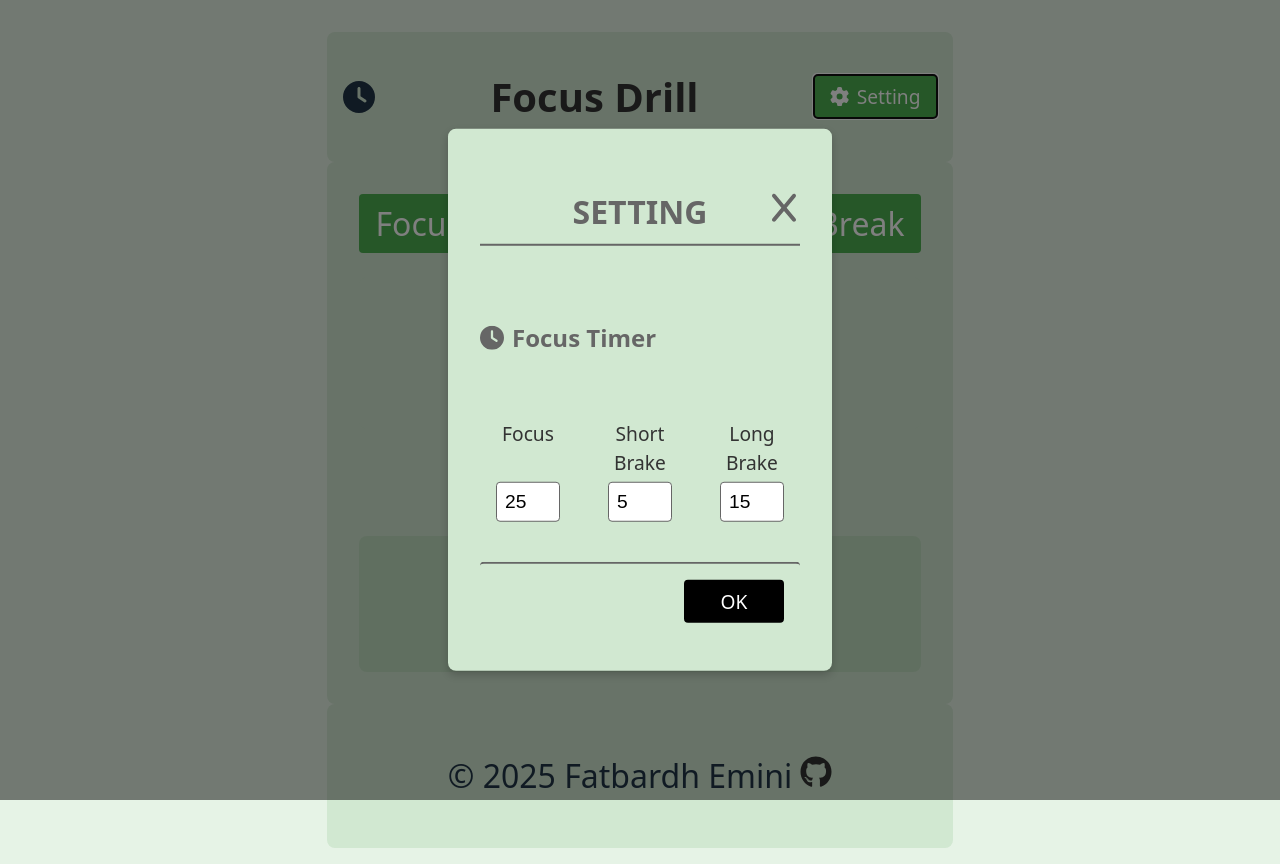
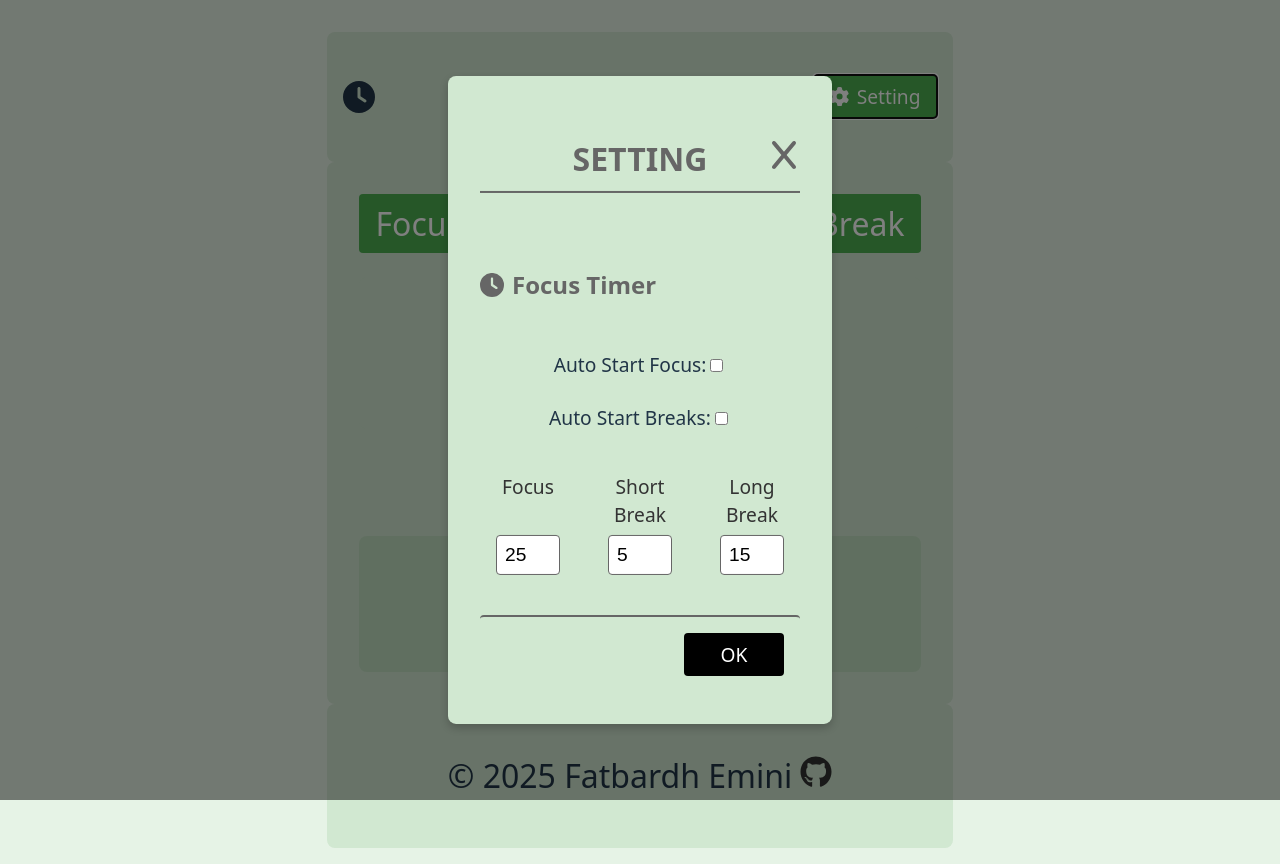
Before and after one commit to fatbardheminii/focus-timer, a React (Vite) app: page / in a window 1280 px wide. Both pictures are taken after a click on the button "Setting". Built offline with nearby package versions, Linux system fonts and the light colour scheme.

Commit message:
feat: Enhance Setting with TimerContext integration
- Add dynamic duration inputs and auto-start toggles
- Sync settings with global state via dispatch

```diff
--- a/src/components/Setting.jsx
+++ b/src/components/Setting.jsx
@@ -1,8 +1,54 @@
 import { FaClock, FaX } from "react-icons/fa6";
+import { useContext, useState, useEffect } from "react";
+import { TimerContext } from "../context/TimerContext";
 
 export default function Setting({ onClose }) {
+  const { state, dispatch } = useContext(TimerContext);
+  const [autoStartBreaks, setAutoStartBreaks] = useState(state.autoStart);
+  const [autoStartFocus, setAutoStartFocus] = useState(state.autoStart);
+
+  // Make sure keys exactly match the reducer state keys!
+  const [focus, setFocus] = useState(state.focusLength);
+  const [shortBreak, setShortBreak] = useState(state.shortBreakLength);
+  const [longBreak, setLongBreak] = useState(state.longBreakLength);
+
+  // Sync local state with global state when modal opens or global values change
+  useEffect(() => {
+    setFocus(state.focusLength);
+    setShortBreak(state.shortBreakLength);
+    setLongBreak(state.longBreakLength);
+    setAutoStartBreaks(state.autoStartBreaks);
+    setAutoStartFocus(state.autoStartFocus);
+  }, [state.focusLength, state.shortBreakLength, state.longBreakLength, state.autoStartBreaks, state.autoStartFocus]);
+
+  const handleSubmit = (e) => {
+    e.preventDefault();
+    dispatch({
+      type: "UPDATE_SETTING",
+      payload: {
+        focusLength: focus,
+        shortBreakLength: shortBreak,
+        longBreakLength: longBreak,
+        autoStartBreaks,
+        autoStartFocus,
+      },
+    });
+
+    dispatch({
+      type: "UPDATE_AUTOSTART_FOCUS",
+      payload: autoStartFocus,
+    });
+
+    dispatch({
+      type: "UPDATE_AUTOSTART_BREAKS",
+      payload: autoStartBreaks,
+    });
+
+    onClose();
+  };
+
   return (
-    <form>
+    <form onSubmit={handleSubmit}>
       <h2 className="form-title">
         Setting
         <span className="close-icon" onClick={onClose}>
@@ -12,32 +58,54 @@ export default function Setting({ onClose }) {
       <h3 className="form-sub-title">
         <FaClock /> Focus Timer
       </h3>
+      <div className="auto-start-container">
+        <label htmlFor="auto-start-focus">Auto Start Focus:</label>
+        <input
+          type="checkbox"
+          id="auto-start-focus"
+          checked={autoStartFocus}
+          onChange={(e) => setAutoStartFocus(e.target.checked)}
+        />
+      </div>
+
+      <div className="auto-start-container">
+        <label htmlFor="auto-start-breaks">Auto Start Breaks:</label>
+        <input
+          type="checkbox"
+          id="auto-start-breaks"
+          checked={autoStartBreaks}
+          onChange={(e) => setAutoStartBreaks(e.target.checked)}
+        />
+      </div>
       <div className="duration-input-container">
         <div className="duration-input-card">
           <label htmlFor="focus-duration">Focus</label>
           <input
             type="number"
-            name="focus-duration"
             id="focus-duration"
-            value={25}
+            value={focus}
+            onChange={(e) => setFocus(Number(e.target.value))}
+            min={1}
           />
         </div>
         <div className="duration-input-card">
-          <label htmlFor="short-brake-duration">Short Brake</label>
+          <label htmlFor="short-break-duration">Short Break</label>
           <input
             type="number"
-            name="short-brake-duration"
-            id="short-brake-duration"
-            value={5}
+            id="short-break-duration"
+            value={shortBreak}
+            onChange={(e) => setShortBreak(Number(e.target.value))}
+            min={1}
           />
         </div>
         <div className="duration-input-card">
-          <label htmlFor="long-brake-duration">Long Brake</label>
+          <label htmlFor="long-break-duration">Long Break</label>
           <input
             type="number"
-            name="long-brake-duration"
-            id="long-brake-duration"
-            value={15}
+            id="long-break-duration"
+            value={longBreak}
+            onChange={(e) => setLongBreak(Number(e.target.value))}
+            min={1}
           />
         </div>
       </div>
```
